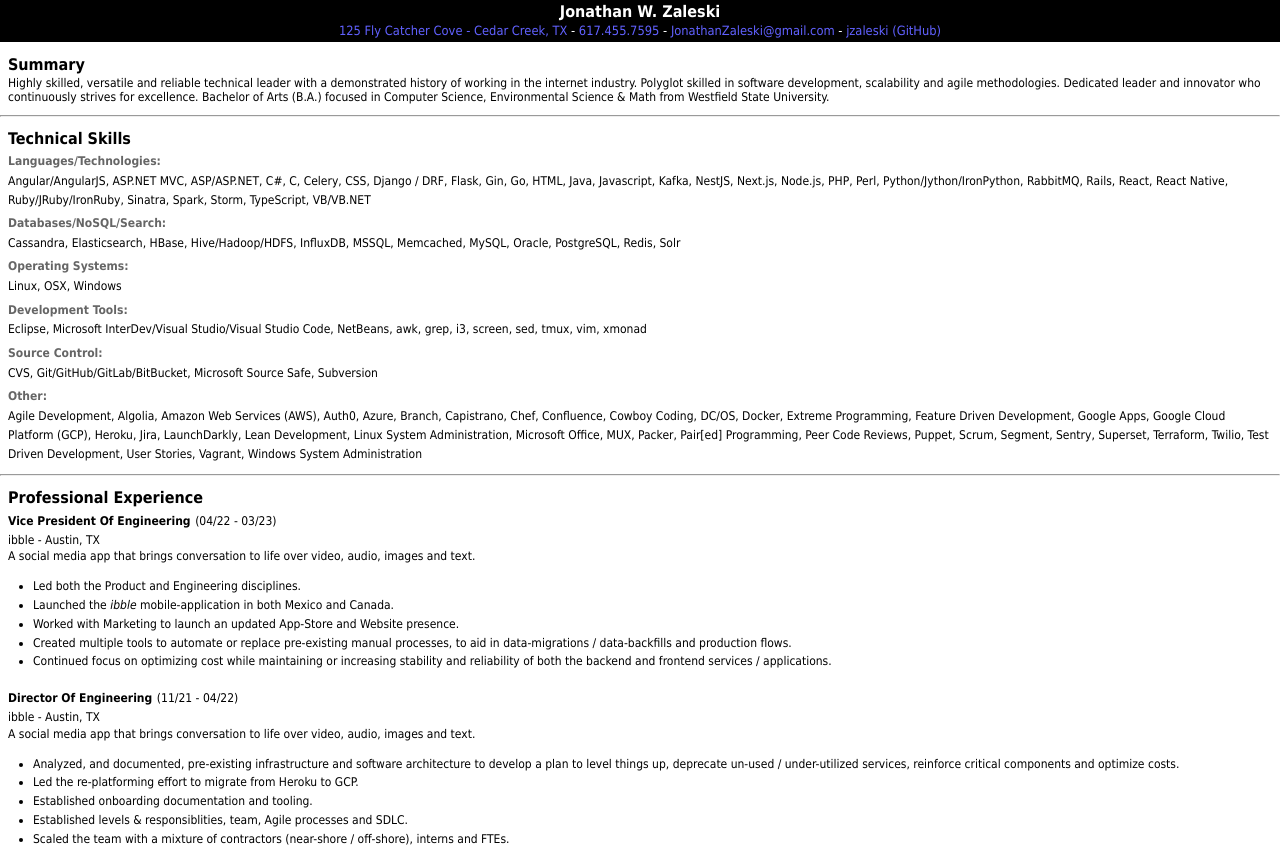
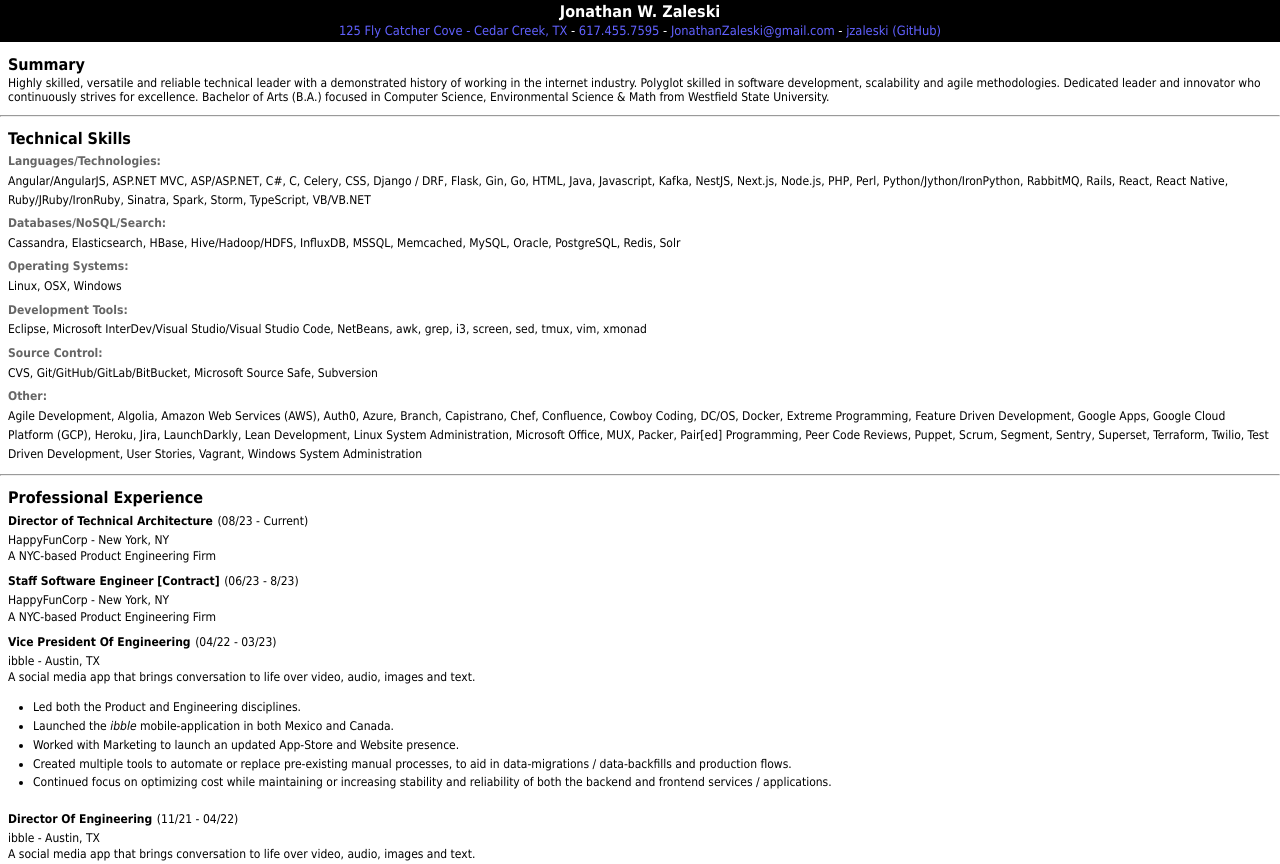
Before and after one commit to jzaleski/resume, a website: page public/index.html in a window 1280 px wide. Shown: the top 864 px of the page. Drawn offline with Linux system fonts and the light colour scheme.

Commit message:
Add stubs for HFC

```diff
--- a/public/index.html
+++ b/public/index.html
@@ -157,6 +157,24 @@
     <div class="subsection">
       <span class="subsection_heading bold">Professional Experience</span>
       <div class="large_spacer">&nbsp;</div>
+      <div class="job recent-js">
+        <span class="title bold">Director of Technical Architecture</span>
+        <span class="dates normal">(08/23 - Current)</span>
+        <div class="tiny_spacer">&nbsp;</div>
+        <span class="company normal">HappyFunCorp - New York, NY</span>
+        <div class="medium_spacer">&nbsp;</div>
+        <div class="tagline paragraph">A NYC-based Product Engineering Firm</div>
+        <div class="extra_extra_large_spacer">&nbsp;</div>
+      </div>
+      <div class="job recent-js">
+        <span class="title bold">Staff Software Engineer [Contract]</span>
+        <span class="dates normal">(06/23 - 8/23)</span>
+        <div class="tiny_spacer">&nbsp;</div>
+        <span class="company normal">HappyFunCorp - New York, NY</span>
+        <div class="medium_spacer">&nbsp;</div>
+        <div class="tagline paragraph">A NYC-based Product Engineering Firm</div>
+        <div class="extra_extra_large_spacer">&nbsp;</div>
+      </div>
       <div class="job recent-js">
         <span class="title bold">Vice President Of Engineering</span>
         <span class="dates normal">(04/22 - 03/23)</span>
```
